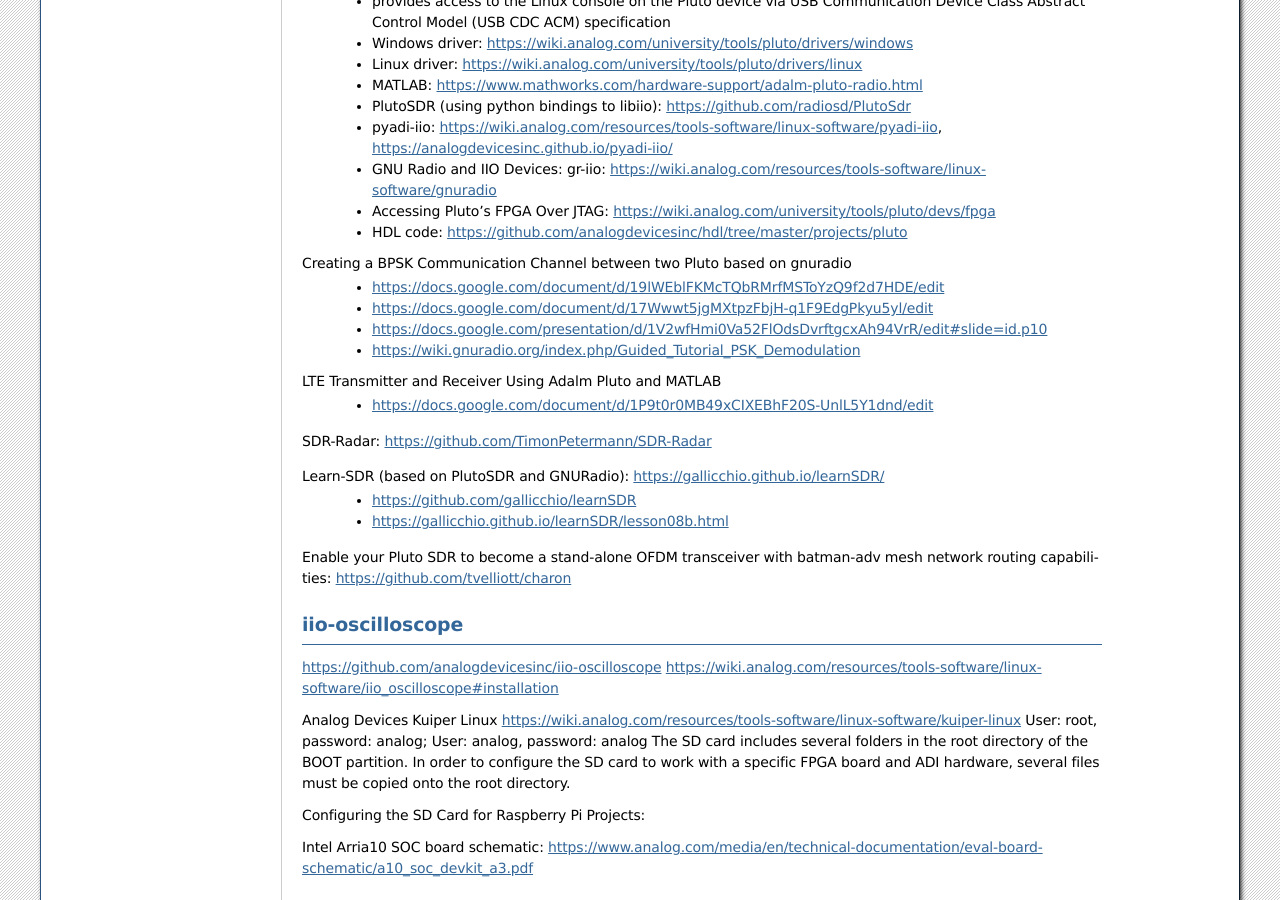
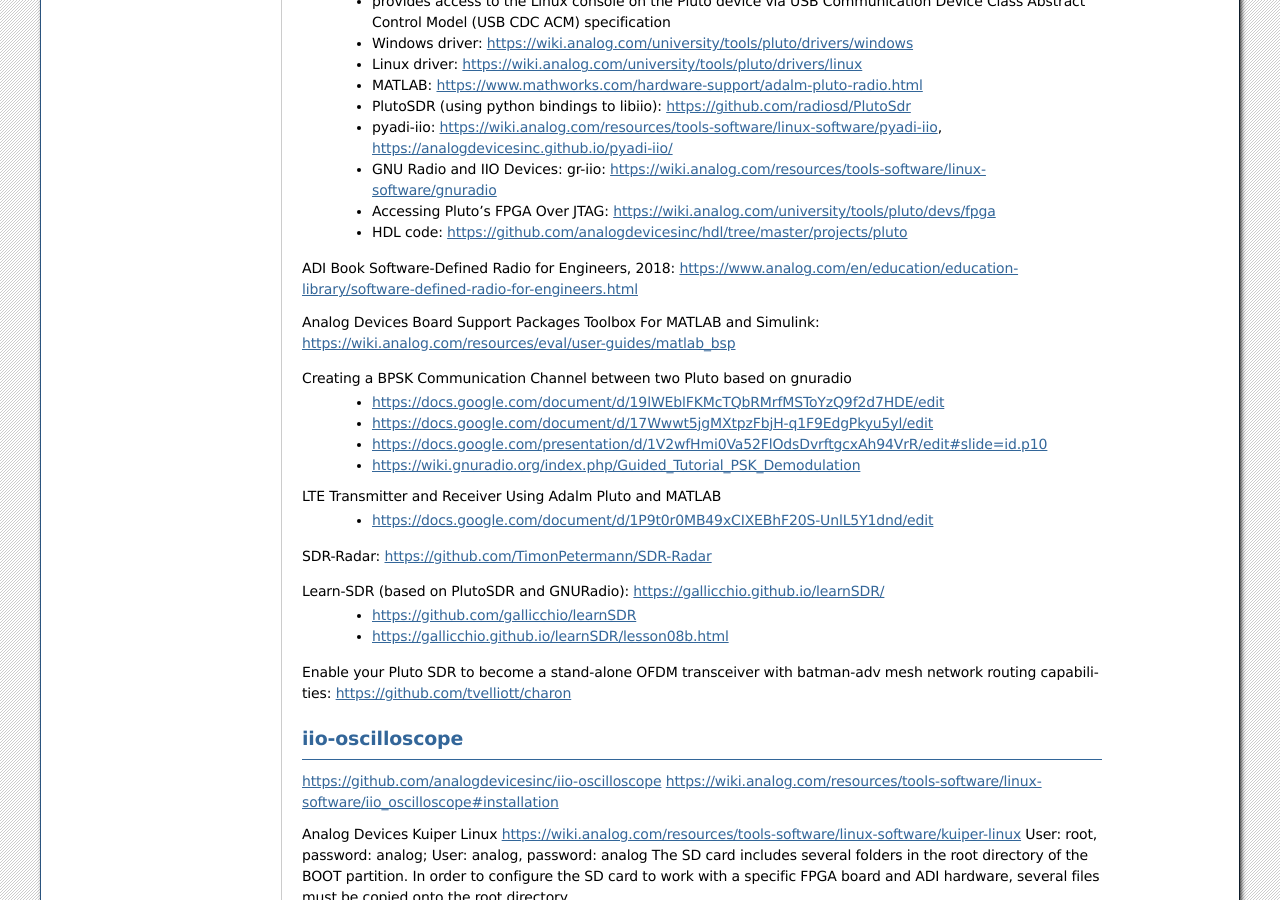
Before and after one commit to lkk688/mytutorial, a Sphinx documentation site: the page built from docs/source/ADI.rst, in a window 1280 px wide and 900 px high, scrolled down 2280 px. Built offline with Sphinx 7.4.7, drawn with Linux system fonts in a browser that asks for light colours.

Commit message:
update ADI

```diff
--- a/docs/source/ADI.rst
+++ b/docs/source/ADI.rst
@@ -84,6 +84,10 @@
   * GNU Radio and IIO Devices: gr-iio: https://wiki.analog.com/resources/tools-software/linux-software/gnuradio
   * Accessing Pluto's FPGA Over JTAG: https://wiki.analog.com/university/tools/pluto/devs/fpga
   * HDL code: https://github.com/analogdevicesinc/hdl/tree/master/projects/pluto
+
+ADI Book Software-Defined Radio for Engineers, 2018: https://www.analog.com/en/education/education-library/software-defined-radio-for-engineers.html
+
+Analog Devices Board Support Packages Toolbox For MATLAB and Simulink: https://wiki.analog.com/resources/eval/user-guides/matlab_bsp
 
 Creating a BPSK Communication Channel between two Pluto based on gnuradio
   * https://docs.google.com/document/d/19lWEblFKMcTQbRMrfMSToYzQ9f2d7HDE/edit
```
